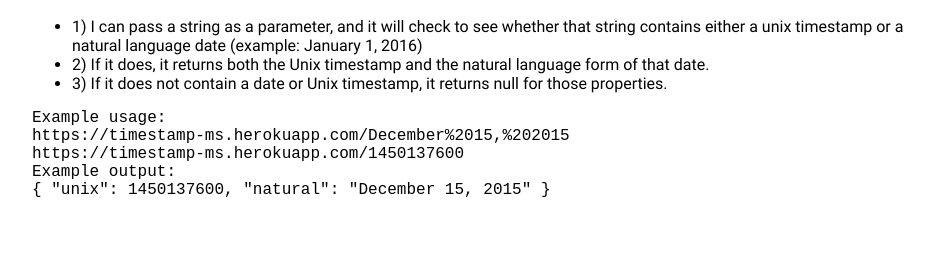
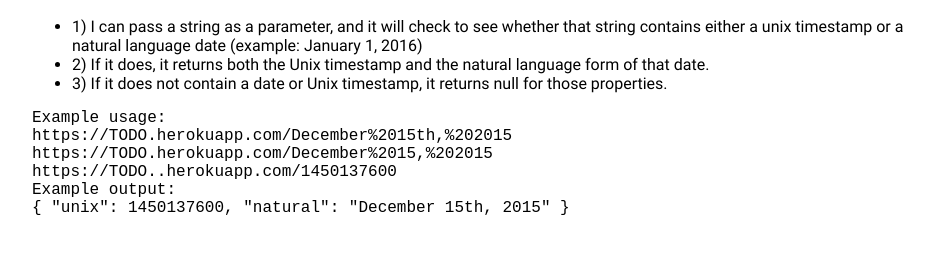
Before and after one commit to eiselems/timestamp-microservice, a website: page public/index.html in a window 1280 px wide. Shown: the part 112-366 px from the top of the page, without its empty margins (158-1092 px from the left). Drawn offline with Linux system fonts and the light colour scheme; files whose address does not match are found by name.

Commit message:
add todo to index.html, maybe do some JS magic for dyn. links

```diff
--- a/public/index.html
+++ b/public/index.html
@@ -20,10 +20,11 @@
 
 <pre>
 Example usage:
-https://timestamp-ms.herokuapp.com/December%2015,%202015
-https://timestamp-ms.herokuapp.com/1450137600
+https://TODO.herokuapp.com/December%2015th,%202015
+https://TODO.herokuapp.com/December%2015,%202015
+https://TODO..herokuapp.com/1450137600
 Example output:
-{ "unix": 1450137600, "natural": "December 15, 2015" }
+{ "unix": 1450137600, "natural": "December 15th, 2015" }
 </pre>
 		</div>
 
```
